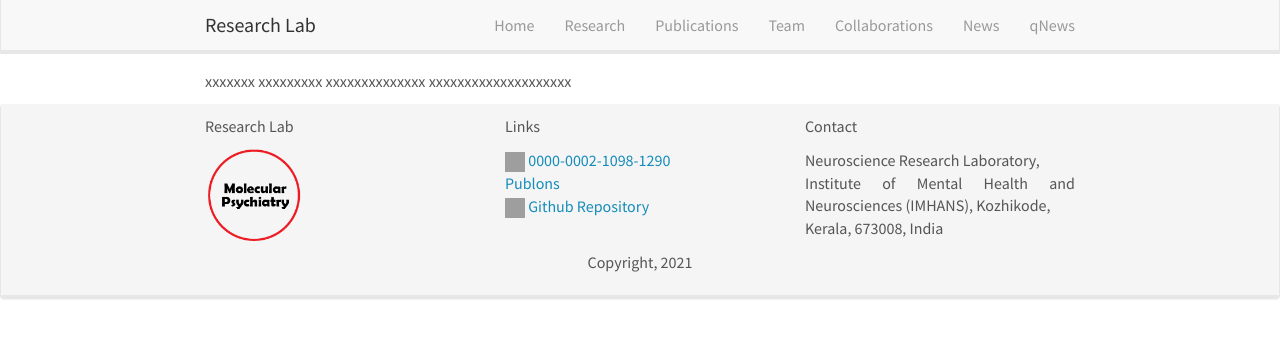
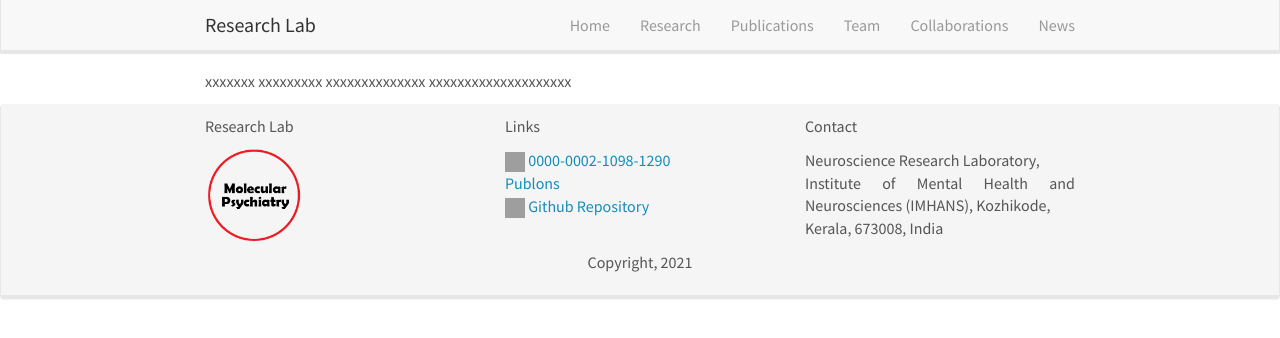
Before and after one commit to molecularpsychiatrylab/molecularpsychiatrylab.github.io, a Jekyll site: the page built from _pages/openings.md, in a window 1280 px wide. Shown: the top 338 px of the page. Built offline with Jekyll 4.4.1, drawn with Linux system fonts in a browser that asks for light colours; nearby versions of some CDN libraries; grey boxes are pictures that could not be loaded.

Commit message:
Update header.html

```diff
--- a/_includes/header.html
+++ b/_includes/header.html
@@ -14,11 +14,12 @@
 	  <ul class="nav navbar-nav navbar-right">
 		<li><a href="{{ site.url }}{{ site.baseurl }}/">Home</a></li>
 		<li><a href="{{ site.url }}{{ site.baseurl }}/research">Research</a></li>
-		<li><a href="{{ site.url }}{{ site.baseurl }}/publications">Publications</a></li>
+		<li><a href="{{ site.url }}{{ site.baseurl }}/publications-">Publications</a></li>
+				<!-- <li><a href="{{ site.url }}{{ site.baseurl }}/publications">Publications</a></li> -->
 		<li><a href="{{ site.url }}{{ site.baseurl }}/team">Team</a></li>
 		<li><a href="{{ site.url }}{{ site.baseurl }}/collaborations">Collaborations</a></li>
 		<li><a href="{{ site.url }}{{ site.baseurl }}/news">News</a></li>
-		  <li><a href="{{ site.url }}{{ site.baseurl }}/publications-">qNews</a></li>
+
 	  </ul>
 	</div>
   </div>
```
